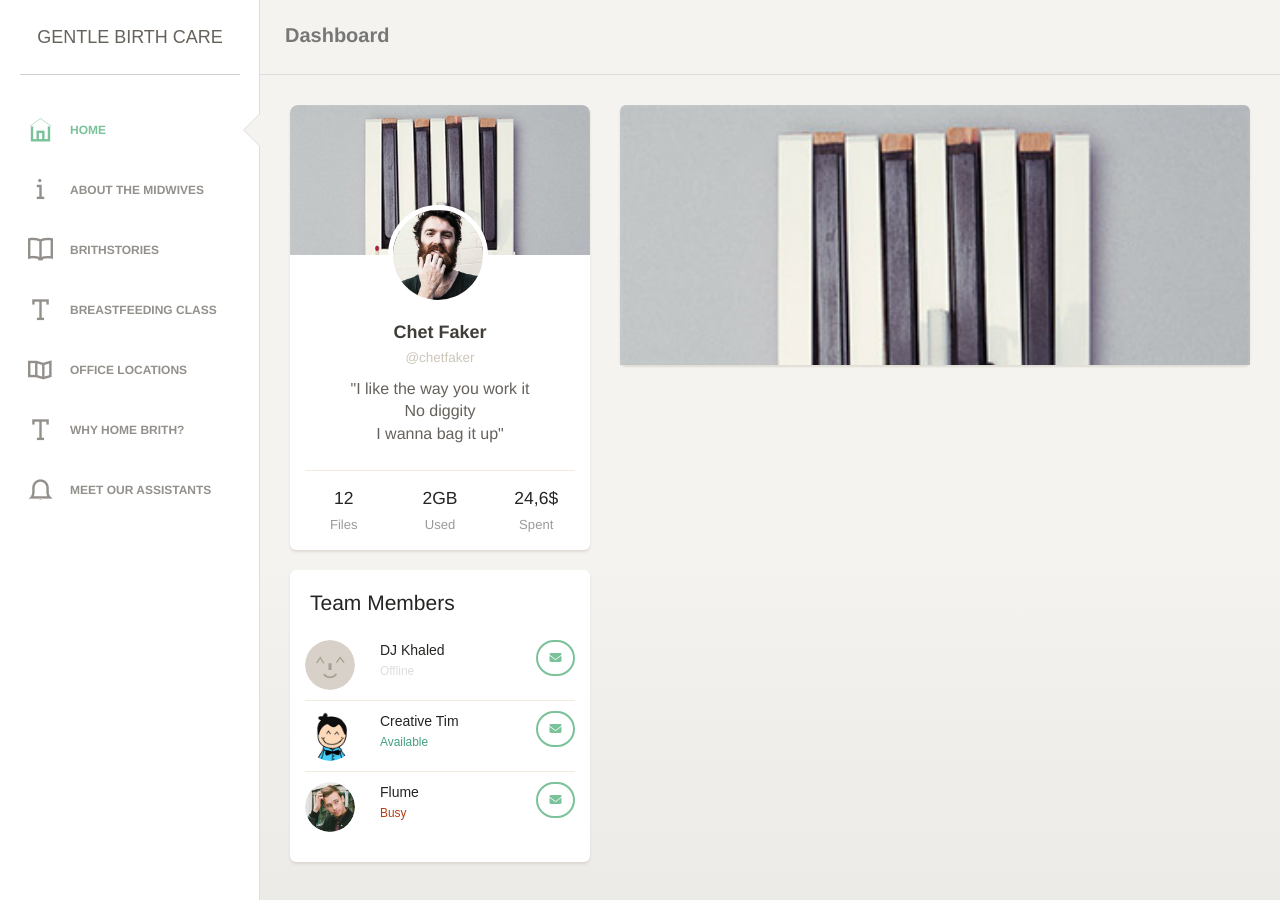
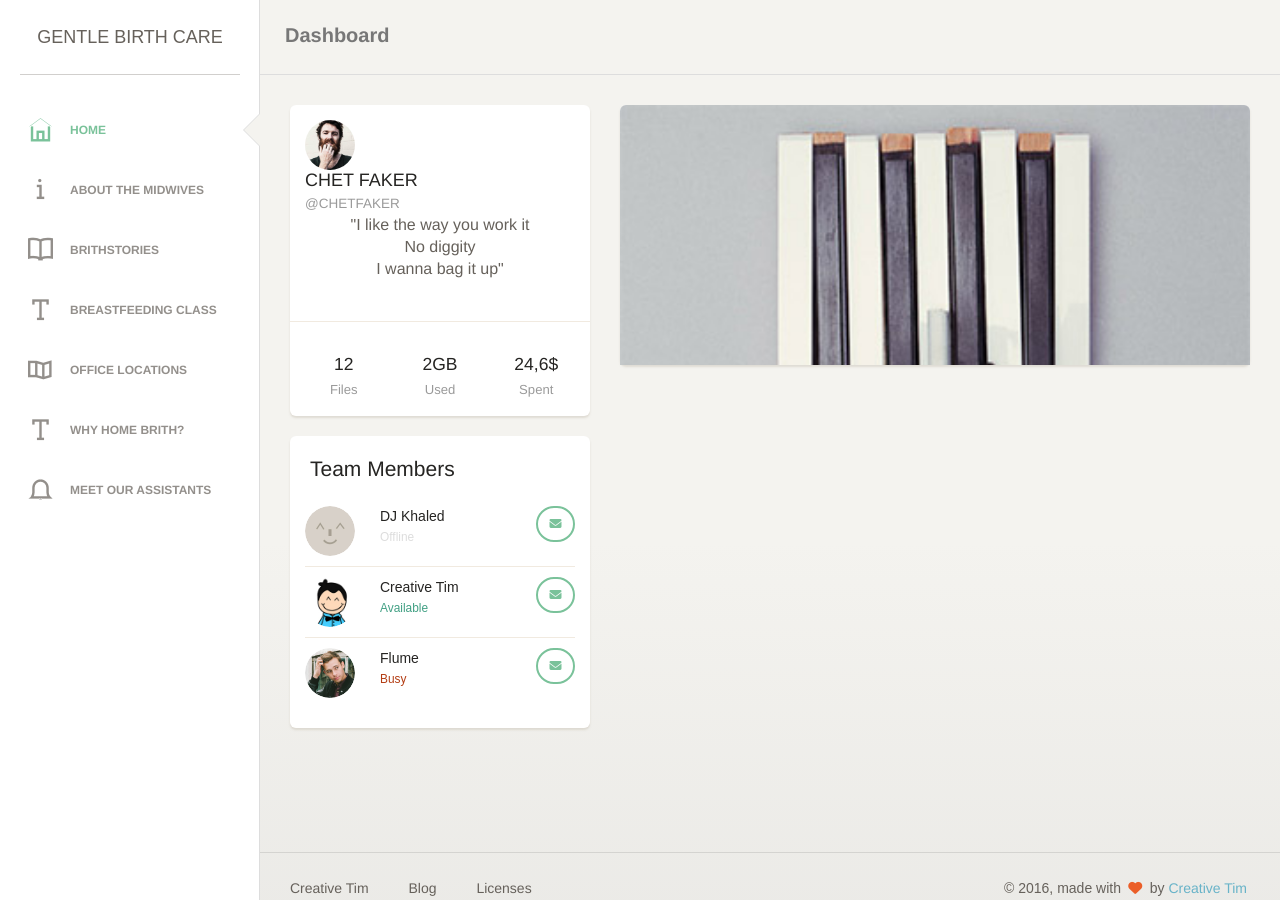
Before and after one commit to WoollyAlly/GentleBirthCare, a Jekyll site: the page built from index.html, in a window 1280 px wide. Built offline with Jekyll 4.4.1, drawn with Linux system fonts in a browser that asks for light colours; nearby versions of some CDN libraries; some web fonts are replaced.

Commit message:
Updated '/index.html' via CloudCannon

```diff
--- a/index.html
+++ b/index.html
@@ -6,10 +6,7 @@ layout: default
             <div class="container-fluid">
                 <div class="row">
                     <div class="col-lg-4 col-md-5">
-                        <div class="card card-user">
-                            <div class="image">
-                                <img src="assets/img/background.jpg" alt="..."/>
-                            </div>
+                        <div class="card">
                             <div class="content">
                                 <div class="author">
                                   <img class="avatar border-white" src="assets/img/faces/face-2.jpg" alt="..."/>
```
